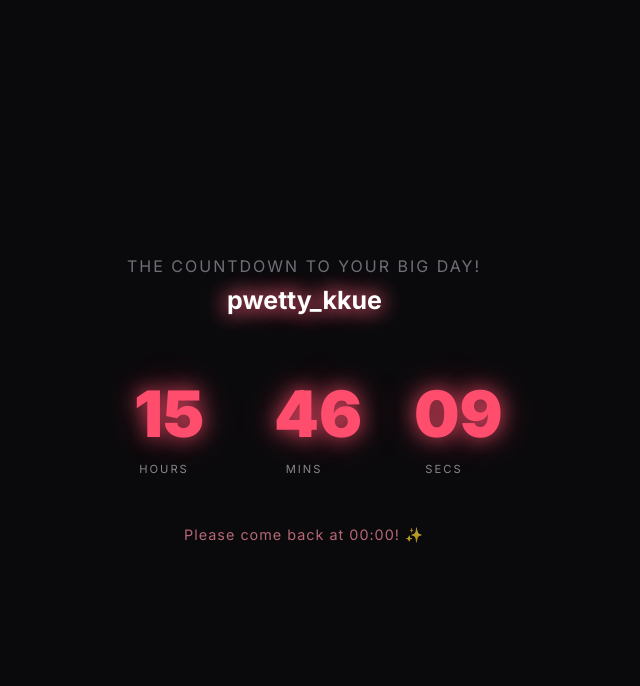
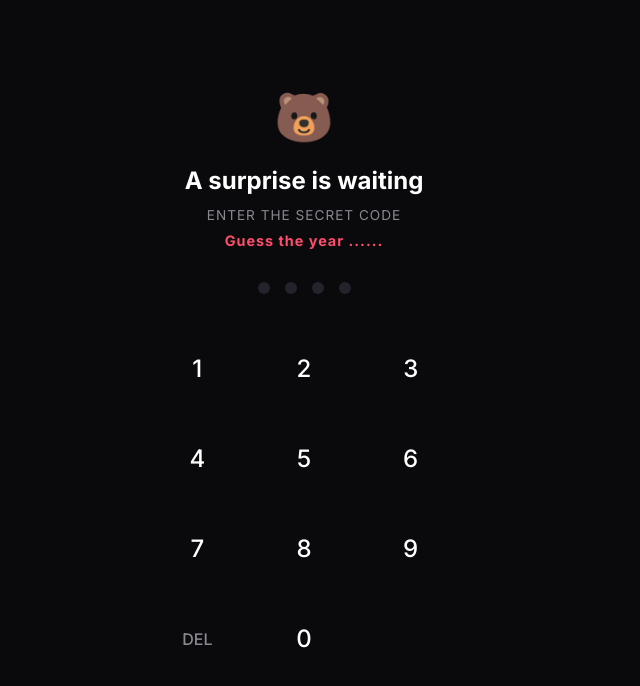
Before and after one commit to git7789/noku-birthday-timer, a plain HTML site: page index.html in a window 1280 px wide. Shown: the whole page, without its empty margins (336-976 px from the left). Drawn offline with Linux system fonts and the light colour scheme; a web font is replaced by a local one.

Commit message:
Update index.html

```diff
--- a/index.html
+++ b/index.html
@@ -60,85 +60,6 @@
             z-index: 10;
         }
 
-        /* --- COUNTDOWN SCREEN --- */
-        #countdown-screen {
-            position: fixed;
-            top: 0;
-            left: 0;
-            width: 100%;
-            height: 100%;
-            background: var(--bg-color);
-            z-index: 200;
-            display: flex;
-            flex-direction: column;
-            align-items: center;
-            justify-content: center;
-            transition: opacity 0.8s ease, visibility 0.8s ease;
-        }
-
-        .message {
-            font-size: 1rem;
-            color: var(--text-muted);
-            margin-bottom: 10px;
-            letter-spacing: 2px;
-            text-transform: uppercase;
-            opacity: 0.8;
-            text-align: center;
-        }
-
-        .username {
-            font-size: 1.5rem;
-            font-weight: 700;
-            color: var(--text-main);
-            margin-bottom: 40px;
-            text-shadow: 0 0 10px var(--primary), 0 0 20px rgba(255, 77, 109, 0.5);
-            animation: heartbeat 1.5s ease-in-out infinite;
-            text-align: center;
-        }
-
-        @keyframes heartbeat {
-            0%, 100% { transform: scale(1); text-shadow: 0 0 10px var(--primary); }
-            50% { transform: scale(1.05); text-shadow: 0 0 20px var(--primary), 0 0 30px var(--accent); }
-        }
-
-        .timer {
-            display: flex;
-            gap: 40px;
-            justify-content: center;
-            margin-bottom: 30px;
-        }
-
-        .time-box {
-            background: transparent;
-            padding: 20px;
-            width: 100px;
-            text-align: center;
-        }
-
-        .time-box span {
-            display: block;
-            font-size: 4rem;
-            font-weight: 900;
-            color: var(--primary);
-            text-shadow: 0 0 20px rgba(255, 77, 109, 0.8), 0 0 40px rgba(255, 77, 109, 0.4);
-        }
-
-        .label {
-            font-size: 0.7rem;
-            text-transform: uppercase;
-            color: #888;
-            margin-top: 10px;
-            letter-spacing: 2px;
-        }
-
-        .return-note {
-            font-size: 0.9rem;
-            color: var(--accent);
-            opacity: 0.7;
-            letter-spacing: 1px;
-            text-align: center;
-        }
-
         /* --- PIN SCREEN --- */
         #pin-screen {
             position: fixed;
@@ -148,8 +69,7 @@
             height: 100%;
             background: var(--bg-color);
             z-index: 100;
-            display: none; /* Hidden initially, shown after countdown */
-            opacity: 0;
+            display: flex; /* Shown immediately */
             flex-direction: column;
             align-items: center;
             justify-content: center;
@@ -588,26 +508,6 @@
 
     <div class="app-container">
 
-        <div id="countdown-screen">
-            <div class="message">The countdown to your big day!</div>
-            <div class="username">pwetty_kkue</div>
-            <div class="timer">
-                <div class="time-box">
-                    <span id="hours">00</span>
-                    <div class="label">Hours</div>
-                </div>
-                <div class="time-box">
-                    <span id="minutes">00</span>
-                    <div class="label">Mins</div>
-                </div>
-                <div class="time-box">
-                    <span id="seconds">00</span>
-                    <div class="label">Secs</div>
-                </div>
-            </div>
-            <div class="return-note">Please come back at 00:00! ✨</div>
-        </div>
-
         <div id="pin-screen">
             <div class="bear-icon">🐻</div>
             <h2>A surprise is waiting</h2>
@@ -795,45 +695,7 @@
         }
         setInterval(createParticle, 150); // Fast hearts globally
 
-        // --- LAYER 1: Countdown Logic ---
-        let timerInterval;
-
-        function updateTimer() {
-            const now = new Date();
-            // Target time: midnight of the next day
-            const tomorrow = new Date(now.getFullYear(), now.getMonth(), now.getDate() + 1);
-            const diff = tomorrow - now;
-
-            // When countdown reaches 00:00:00 (or goes slightly below)
-            if (diff <= 0) {
-                triggerPinScreen();
-                return;
-            }
-
-            document.getElementById("hours").innerText = String(Math.floor(diff / 3600000)).padStart(2, '0');
-            document.getElementById("minutes").innerText = String(Math.floor((diff % 3600000) / 60000)).padStart(2, '0');
-            document.getElementById("seconds").innerText = String(Math.floor((diff % 60000) / 1000)).padStart(2, '0');
-        }
-
-        timerInterval = setInterval(updateTimer, 1000);
-        updateTimer();
-
-        // Fade from Countdown -> PIN screen
-        function triggerPinScreen() {
-            if (timerInterval) clearInterval(timerInterval);
-
-            document.getElementById('countdown-screen').style.opacity = '0';
-            setTimeout(() => {
-                document.getElementById('countdown-screen').style.display = 'none';
-
-                const pinScreen = document.getElementById('pin-screen');
-                pinScreen.style.display = 'flex';
-                void pinScreen.offsetWidth; // trigger reflow
-                pinScreen.style.opacity = '1';
-            }, 800);
-        }
-
-        // --- LAYER 2: PIN Logic ---
+        // --- PIN Logic ---
         const SECRET_PIN = "2008";
         let currentPin = "";
 
@@ -868,7 +730,7 @@
 
         function checkPin() {
             if (currentPin === SECRET_PIN) {
-                // Pin is correct! Fade to Layer 2.5 (Volume Screen)
+                // Pin is correct! Fade to Volume Screen
                 document.getElementById('pin-screen').style.opacity = '0';
                 setTimeout(() => {
                     document.getElementById('pin-screen').style.display = 'none';
@@ -885,7 +747,7 @@
             }
         }
 
-        // --- LAYER 2.5: Volume & Audio Trigger ---
+        // --- Volume & Audio Trigger ---
         function enterMainContent() {
             // Play the Nasty C song NOW since the user has explicitly clicked a button
             let bgMusic = document.getElementById('bgMusic');
@@ -908,7 +770,7 @@
             }, 800);
         }
 
-        // --- LAYER 3: Main Content Interactions ---
+        // --- Main Content Interactions ---
 
         // Center-Pop Carousel Logic
         const slider = document.getElementById('slider');
```
